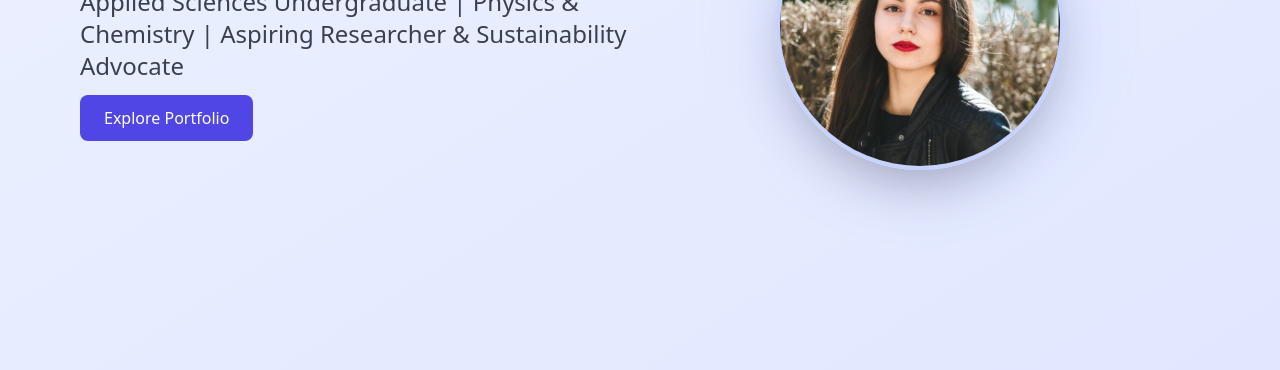
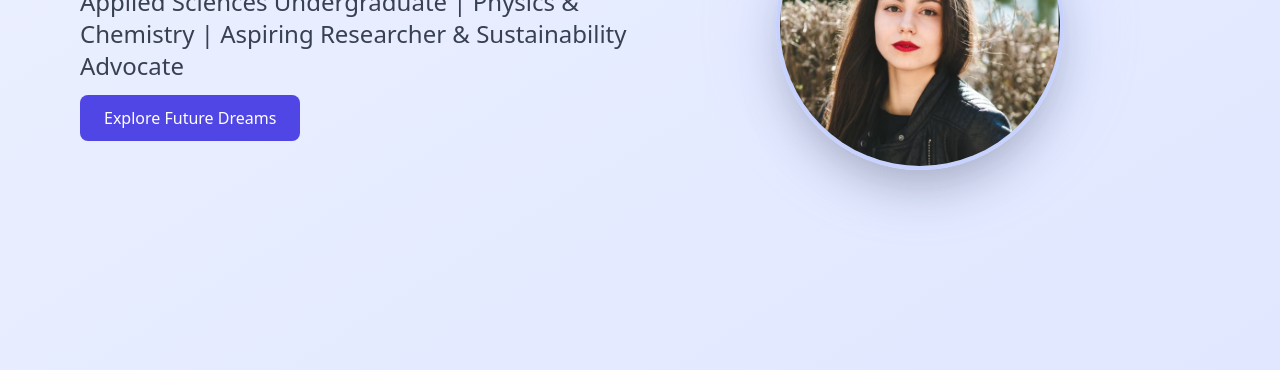
Before and after one commit to AnjuNim/Portfolio, a plain HTML site: page index.html in a window 1280 px wide. Shown: the part 430-800 px from the top of the page. Drawn offline with nearby package versions, Linux system fonts and the light colour scheme.

Commit message:
expolre dreams

```diff
--- a/index.html
+++ b/index.html
@@ -92,9 +92,9 @@
       <h1 class="text-4xl md:text-5xl font-bold text-indigo-600 dark:text-indigo-400 mb-4">Anjali Somasiri</h1>
       <p class="text-xl md:text-2xl text-gray-700 dark:text-gray-300 mb-6">Applied Sciences Undergraduate | Physics &
         Chemistry | Aspiring Researcher & Sustainability Advocate</p>
-      <a href="#about"
+      <a href="future.html"
         class="bg-indigo-600 dark:bg-indigo-500 text-white px-6 py-3 rounded-lg hover:bg-indigo-500 dark:hover:bg-indigo-400 transition">Explore
-        Portfolio</a>
+        Future Dreams</a>
     </div>
       <div class="md:w-1/2 mt-10 md:mt-0 flex justify-center" data-aos="fade-left">
       <div class="relative group">
```
